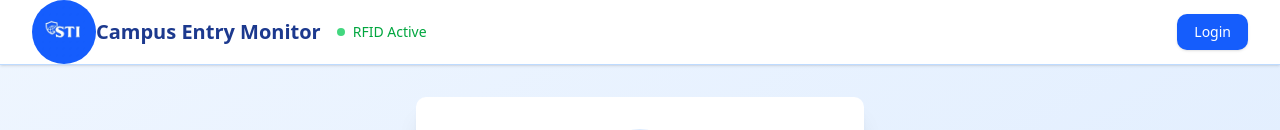
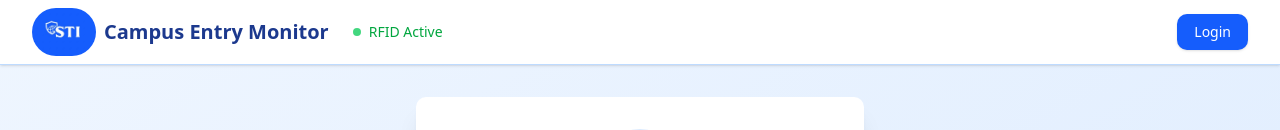
Before and after one commit to ren89/campus-entry-monitor, a Next.js app: page / in a window 1280 px wide. Shown: the top 130 px of the page. Built offline with nearby package versions, Linux system fonts and the light colour scheme.

Commit message:
fix logo size

```diff
--- a/components/features/auth/LoginForm.tsx
+++ b/components/features/auth/LoginForm.tsx
@@ -35,7 +35,7 @@ export const LoginForm = ({ onSubmit }: LoginFormProps) => {
     <div className="min-h-screen flex items-center justify-center bg-gradient-to-br from-blue-50 to-blue-100">
       <div className="max-w-md w-full space-y-8">
         <Card
-          header={<Logo />}
+          header={<Logo size="large" />}
           title={APP_CONFIG.name}
           description="Sign in to your STI account"
           className="border-t-4 border-t-blue-600 shadow-xl"
--- a/components/layout/Header.tsx
+++ b/components/layout/Header.tsx
@@ -18,10 +18,8 @@ export const Header = ({
     <div className="bg-white shadow-sm border-b border-blue-200">
       <div className="max-w-7xl mx-auto px-4 sm:px-6 lg:px-8">
         <div className="flex justify-between items-center h-16">
-          <div className="flex items-center">
-
-              <Logo />
-
+          <div className="flex items-center gap-2">
+            <Logo size="small" />
             <h1 className="text-xl font-bold text-blue-900">
               {APP_CONFIG.name}
             </h1>
--- a/components/shared/Logo.tsx
+++ b/components/shared/Logo.tsx
@@ -1,17 +1,20 @@
 import Image from "next/image";
 import { APP_CONFIG } from "@/lib/constants";
 
-export default function Logo() {
+export default function Logo(
+  { size }: { size?: "small" | "large" } = { size: "small" }
+) {
+  const logoSize = size === "small" ? 12 : 64;
   return (
     <div className="flex justify-center">
-      <div className="w-16 h-16 bg-blue-600 rounded-full flex items-center justify-center overflow-hidden">
+      <div
+        className={`w-${logoSize} h-${logoSize} bg-blue-600 rounded-full flex items-center justify-center overflow-hidden`}
+      >
         <Image
           src="/STI.jpg" // Image should be in the /public folder
           alt={`${APP_CONFIG.shortName} logo`}
           width={64} // match w-16 (16 * 4px = 64px)
           height={64} // match h-16
-          className="object-cover"
-          unoptimized
         />
       </div>
     </div>
```
